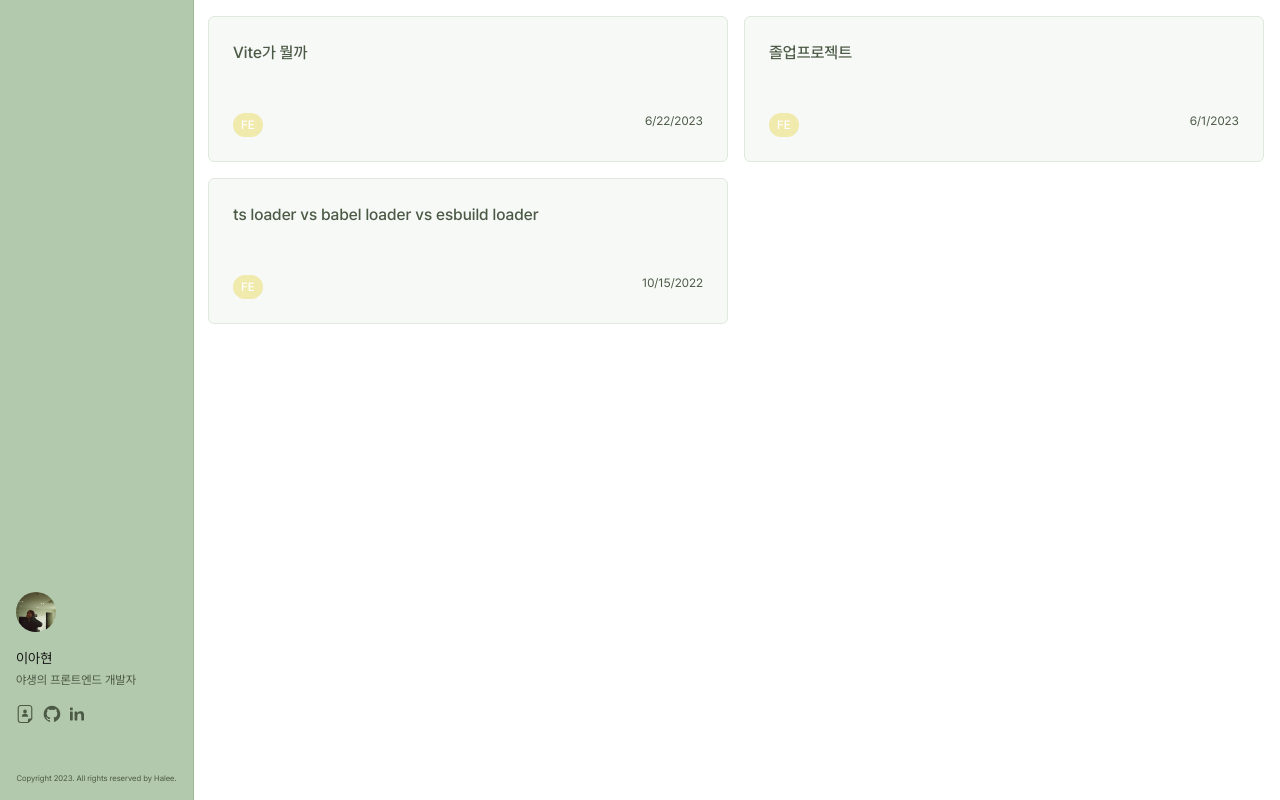
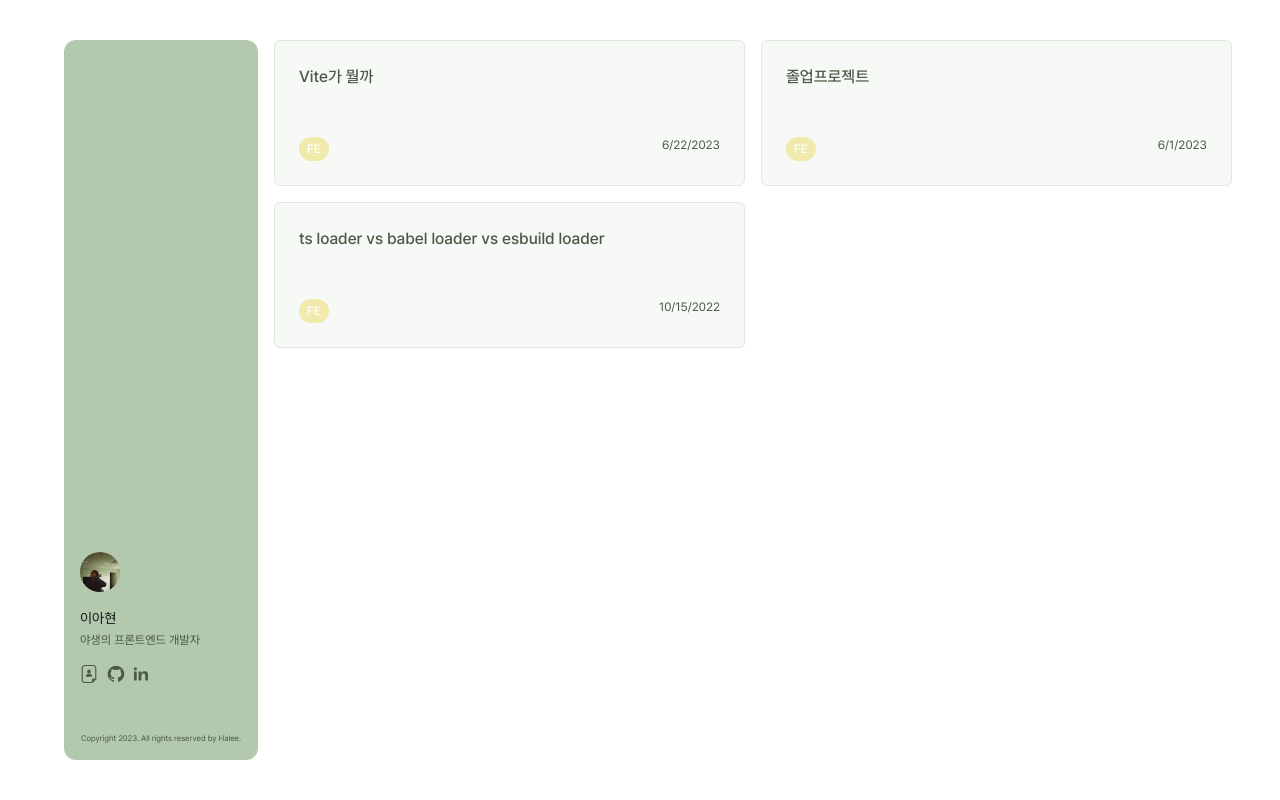
Before and after one commit to LAH1203/blog, a Next.js app: page / in a window 1280 px wide. Built offline with nearby package versions, Linux system fonts and the light colour scheme.

Commit message:
레이아웃 바꿔봄 하지만 아직 구리다

```diff
--- a/src/app/layout.tsx
+++ b/src/app/layout.tsx
@@ -25,10 +25,15 @@ export default function RootLayout({
 }>) {
   return (
     <html lang="en">
-      <body className={cn(`${pretendard.variable} antialiased`, 'relative h-dvh')}>
-        <Sidebar />
-        <div className="absolute left-[192px] top-0 h-full w-[calc(100dvw-192px)] p-4">
-          {children}
+      <body
+        className={cn(
+          `${pretendard.variable} antialiased`,
+          'flex justify-center items-center h-dvh w-dvw',
+        )}
+      >
+        <div className="relative size-[90%]">
+          <Sidebar />
+          <div className="absolute left-[210px] top-0 h-full w-[calc(100%-194px)]">{children}</div>
         </div>
       </body>
     </html>
--- a/src/app/page.tsx
+++ b/src/app/page.tsx
@@ -5,7 +5,7 @@ const Home = () => {
   const posts = readAllPostsMetadata();
 
   return (
-    <div>
+    <div className="h-full">
       <ul className="grid grid-cols-1 gap-4 lg:grid-cols-2 2xl:grid-cols-3">
         {posts.map((post, idx) => (
           <PostItem item={post} key={idx} />
--- a/src/components/PostItem/PostItem.tsx
+++ b/src/components/PostItem/PostItem.tsx
@@ -6,7 +6,7 @@ interface PostItemProps {
 
 const PostItem = ({ item }: PostItemProps) => {
   return (
-    <a href={`/post/${item.category}/${item.fileName}`}>
+    <a href={`/post/${item.category}/${item.fileName}`} className="h-fit">
       <li className="flex w-full flex-col gap-12 rounded-md border-[0.5px] border-[#DFE9DD] bg-[#F6F9F6] p-6 transition-all duration-200 hover:scale-[1.01]">
         <span className="font-medium text-[#4B5945]">{item.title}</span>
         <div className="flex justify-between text-xs">
--- a/src/components/Sidebar/Sidebar.tsx
+++ b/src/components/Sidebar/Sidebar.tsx
@@ -3,7 +3,7 @@ import Profile from './Profile';
 
 const Sidebar = () => {
   return (
-    <aside className="fixed left-0 top-0 flex h-full w-[194px] flex-col items-center justify-end gap-12 border-r-[0.5px] border-[#9AB893] bg-[#B2C9AD] p-4">
+    <aside className="sticky left-0 top-0 flex h-full w-[194px] flex-col items-center justify-end gap-12 rounded-xl bg-[#B2C9AD] p-4">
       <Profile />
       <Footer />
     </aside>
```
